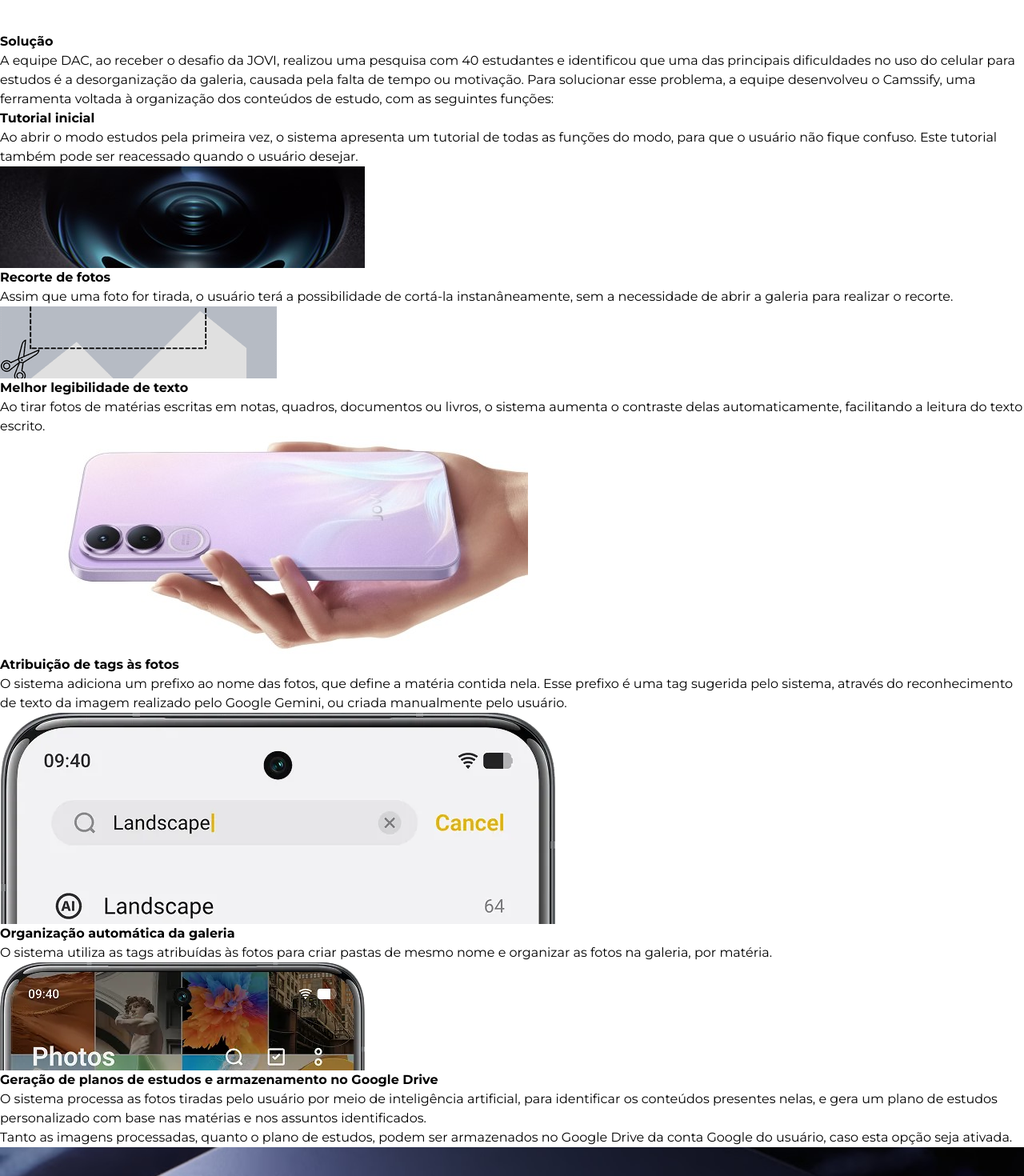
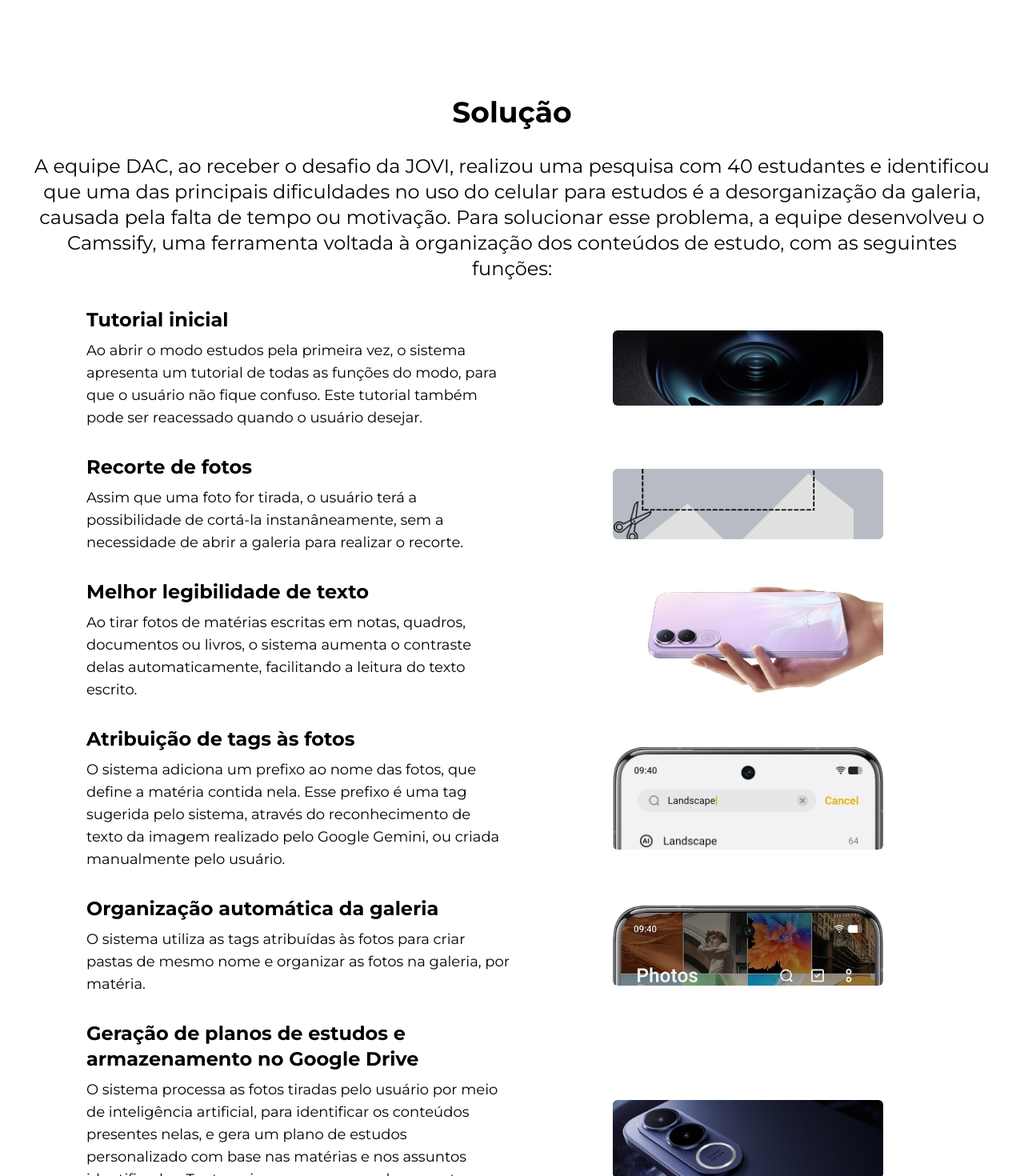
Before and after one commit to DAC-Developers-And-Coders/sprint-4-front-end-design-web-development, a Next.js app: page / in a window 1280 px wide. Shown: the part 820-2290 px from the top of the page at 80% size. Built offline with nearby package versions, Linux system fonts and the light colour scheme.

Commit message:
Tailwind Solution

```diff
--- a/app/components/Solution.js
+++ b/app/components/Solution.js
@@ -1,94 +1,39 @@
 const Solution = () =>
 {
+
+    const functionsSolution = [
+        {id: 1, title:"Tutorial inicial", text:"Ao abrir o modo estudos pela primeira vez, o sistema apresenta um tutorial de todas as funções do modo, para que o usuário não fique confuso. Este tutorial também pode ser reacessado quando o usuário desejar.", image:"./assets/images/solution/jovi-camera.jpg", imageAlt:"the cell phone camera"},
+        {id: 2, title:"Recorte de fotos", text:"Assim que uma foto for tirada, o usuário terá a possibilidade de cortá-la instanâneamente, sem a necessidade de abrir a galeria para realizar o recorte.", image:"./assets/images/solution/crop-image.png", imageAlt:"crop an image"},
+        {id: 3, title:"Melhor legibilidade de texto", text:"Ao tirar fotos de matérias escritas em notas, quadros, documentos ou livros, o sistema aumenta o contraste delas automaticamente, facilitando a leitura do texto escrito.", image:"./assets/images/solution/jovi-v70.jpg", imageAlt:"a hand holding a cell phone"},
+        {id: 4, title:"Atribuição de tags às fotos", text:"O sistema adiciona um prefixo ao nome das fotos, que define a matéria contida nela. Esse prefixo é uma tag sugerida pelo sistema, através do reconhecimento de texto da imagem realizado pelo Google Gemini, ou criada manualmente pelo usuário.", image:"./assets/images/solution/gallery-image-serch.png", imageAlt:"a cell phone with the search bar showing the tag"},
+        {id: 5, title:"Organização automática da galeria", text:"O sistema utiliza as tags atribuídas às fotos para criar pastas de mesmo nome e organizar as fotos na galeria, por matéria.", image:"./assets/images/solution/jovi-gallery.png", imageAlt:"a cell phone gallery"},
+        {id: 6, title:"Geração de planos de estudos e armazenamento no Google Drive", text:"O sistema processa as fotos tiradas pelo usuário por meio de inteligência artificial, para identificar os conteúdos presentes nelas, e gera um plano de estudos personalizado com base nas matérias e nos assuntos identificados. Tanto as imagens processadas, quanto o plano de estudos, podem ser armazenados no Google Drive da conta Google do usuário, caso esta opção seja ativada.", image:"./assets/images/solution/jovi-camera-smartphone.jpg", imageAlt:"A black JOVI cell phon"}
+    ]
+
     return(
         <>
-            <section id="solution">
-                <h1>Solução</h1>
-                <div>
-                    <p>
+            <section id="solution" className="grid grid-cols-1 gap-8 h-[180dvh] mx-8">
+                <h1 className="text-4xl pt-20 text-center">Solução</h1>
+                <div className="text-center">
+                    <p className="text-2xl">
                         A equipe DAC, ao receber o desafio da JOVI, realizou uma pesquisa com 40 estudantes e identificou que uma das principais dificuldades no uso do celular para estudos é a desorganização da galeria, causada pela falta de tempo ou motivação. Para solucionar esse problema, a equipe desenvolveu o Camssify, uma ferramenta voltada à organização dos conteúdos de estudo, com as seguintes funções:
                     </p>
                 </div>
 
-                <div>
-                    <div>
-                        <h3>Tutorial inicial</h3>
-                        <p>
-                            Ao abrir o modo estudos pela primeira vez, o sistema apresenta um tutorial de todas as funções do modo, para que o usuário não fique confuso. Este tutorial também pode ser reacessado quando o usuário desejar.
-                        </p>
+                {functionsSolution.map((item) => (
+                    <div key={item.id} className="grid grid-cols-2 justify-items-center mx-8 ml-15 items-center">
+                    <div className="flex flex-col gap-2 w-full px-4">
+                        <h3 className="text-2xl font-bold">{item.title}</h3>
+                        <p className="text-lg">{item.text}</p>
                     </div>
 
-                    <div>
-                        <img src="./assets/images/solution/jovi-camera.jpg" alt="the cell phone camera" />
+                    <div className="w-[60%] text-center">
+                        <img className="w-full transition-all duration-700 hover:scale-104 rounded-md"
+                        src={item.image} alt={item.imageAlt}
+                    />
                     </div>
-                </div>
-
-                <div>
-                    <div>
-                        <h3>Recorte de fotos</h3>
-                        <p>
-                            Assim que uma foto for tirada, o usuário terá a possibilidade de cortá-la instanâneamente, sem a necessidade de abrir a galeria para realizar o recorte.
-                        </p>
                     </div>
-
-                    <div>
-                        <img src="./assets/images/solution/crop-image.png" alt="crop an image" />
-                    </div>
-                </div>
-
-                <div>
-                    <div>
-                        <h3>Melhor legibilidade de texto</h3>
-                        <p>
-                            Ao tirar fotos de matérias escritas em notas, quadros, documentos ou livros, o sistema aumenta o contraste delas automaticamente, facilitando a leitura do texto escrito.
-                        </p>
-                    </div>
-
-                    <div>
-                        <img src="./assets/images/solution/jovi-v70.jpg" alt="a hand holding a cell phone" />
-                    </div>
-                </div>
-
-                <div>
-                    <div>
-                        <h3>Atribuição de tags às fotos</h3>
-                        <p>
-                            O sistema adiciona um prefixo ao nome das fotos, que define a matéria contida nela. Esse prefixo é uma tag sugerida pelo sistema, através do reconhecimento de texto da imagem realizado pelo Google Gemini, ou criada manualmente pelo usuário.
-                        </p>
-                    </div>
-
-                    <div>
-                        <img src="./assets/images/solution/gallery-image-serch.png" alt="a cell phone with the search bar showing the tag" />
-                    </div>
-                </div>
-
-                <div>
-                    <div>
-                        <h3>Organização automática da galeria</h3>
-                        <p>
-                            O sistema utiliza as tags atribuídas às fotos para criar pastas de mesmo nome e organizar as fotos na galeria, por matéria.
-                        </p>
-                    </div>
-
-                    <div>
-                        <img src="./assets/images/solution/jovi-gallery.png" alt="a cell phone gallery" />
-                    </div>
-                </div>
-
-                <div>
-                    <div>
-                        <h3>Geração de planos de estudos e armazenamento no Google Drive</h3>
-                        <p>
-                            O sistema processa as fotos tiradas pelo usuário por meio de inteligência artificial, para identificar os conteúdos presentes nelas, e gera um plano de estudos personalizado com base nas matérias e nos assuntos identificados.<br />
-                            Tanto as imagens processadas, quanto o plano de estudos, podem ser armazenados no Google Drive da conta Google do usuário, caso esta opção seja ativada.
-                        </p>
-                    </div>
-
-                    <div>
-                        <img src="./assets/images/solution/jovi-camera-smartphone.jpg" alt="A black JOVI cell phone" />
-                    </div>
-                </div>
-
+                ))}
             </section>
         </>
     );
```
